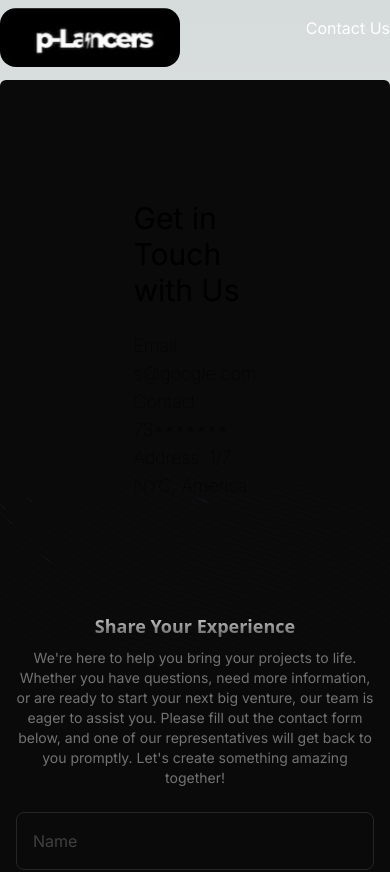
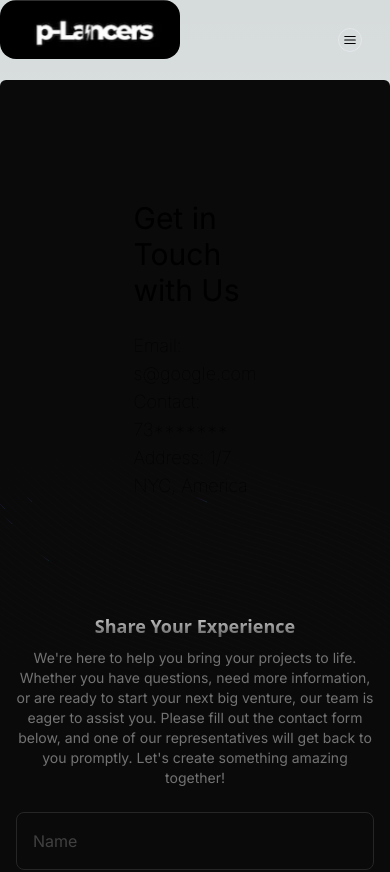
Before and after one commit to Flyingmonk01/p-Lancers, a Next.js app: page /contact in a window 390 px wide. Shown: the top 872 px of the page. Built offline with nearby package versions, Linux system fonts and the light colour scheme.

Commit message:
hamburger menu created

```diff
--- a/src/components/Navbar.tsx
+++ b/src/components/Navbar.tsx
@@ -1,6 +1,6 @@
 "use client";
 
-import React, { useEffect, useState } from "react";
+import React, { useRef, useState } from "react";
 import { HoveredLink, Menu, MenuItem } from "./ui/navbar-menu";
 import { cn } from "@/utils/cn";
 import Link from "next/link";
@@ -9,7 +9,13 @@ import Logo from "../assets/p-Lancers.png";
 import { FiMenu } from "react-icons/fi";
 
 function Navbar({ className }: { className?: string }) {
+    const ref = useRef();
     const [active, setActive] = useState<string | null>(null);
+    const [isOpen, setIsOpen] = useState<boolean>(false);
+    const [isOpenInner, setIsOpenInner] = useState<boolean>(false);
+    const toggleDrawer = () => {
+        setIsOpen(!isOpen);
+    };
 
     return (
         <div
@@ -18,18 +24,18 @@ function Navbar({ className }: { className?: string }) {
                 className
             )}
         >
-            <div className="flex justify-between items-center bg-transparent max-w-6xl mx-auto">
+            <div className="flex justify-between items-center bg-transparent max-w-6xl mx-auto ">
                 {/* Logo on the left */}
                 <Link href="/">
                     <Image
                         src={Logo}
                         alt="Your Company Logo"
                         width={180}
-                        className="cursor-pointer z-20 fixed rounded-2xl -my-5"
+                        className="cursor-pointer z-20 fixed rounded-2xl "
                     />
                 </Link>
 
-                <Menu  setActive={setActive}>
+                <Menu setActive={setActive}>
                     <Link href="/">
                         <MenuItem
                             active={active}
@@ -72,13 +78,51 @@ function Navbar({ className }: { className?: string }) {
                     </Link>
                 </Menu>
 
-                <Link href="/contact" className="my-4">
-                    <MenuItem
-                        active={active}
-                        setActive={setActive}
-                        item="Contact Us"
-                    />
-                </Link>
+                <FiMenu
+                    className="fixed top-7 border text-2xl p-1 rounded-full right-7 z-50"
+                    onClick={toggleDrawer}
+                />
+
+                {isOpen && (
+                    <div
+                        onClick={toggleDrawer}
+                        className="bg-black border h-auto w-auto absolute top-20 right-0 rounded-lg z-99 px-2 py-4"
+                    >
+                        <Link href={"/"} children="Home" />
+
+                        <div >
+                        <MenuItem
+                            active={active}
+                            setActive={setActive}
+                            item="Our Services"
+                        >
+                            {isOpenInner && (
+                                <div
+                                    className={
+                                        "flex flex-col text-sm text-white space-y-4"
+                                    }
+
+                                >
+                                    <HoveredLink  href="/web-dev">
+                                        Web Development
+                                    </HoveredLink>
+                                    <HoveredLink href="/data-analytics">
+                                        Data Analytics
+                                    </HoveredLink>
+                                    <HoveredLink href="/machine-learning">
+                                        Machine Learning
+                                    </HoveredLink>
+                                    <HoveredLink href="/mobile-development">
+                                        Android Development
+                                    </HoveredLink>
+                                </div>
+                            )}
+                        </MenuItem>
+                        </div>
+
+                        <Link href={"/contact"} children="Contact Us" />
+                    </div>
+                )}
             </div>
         </div>
     );
```
